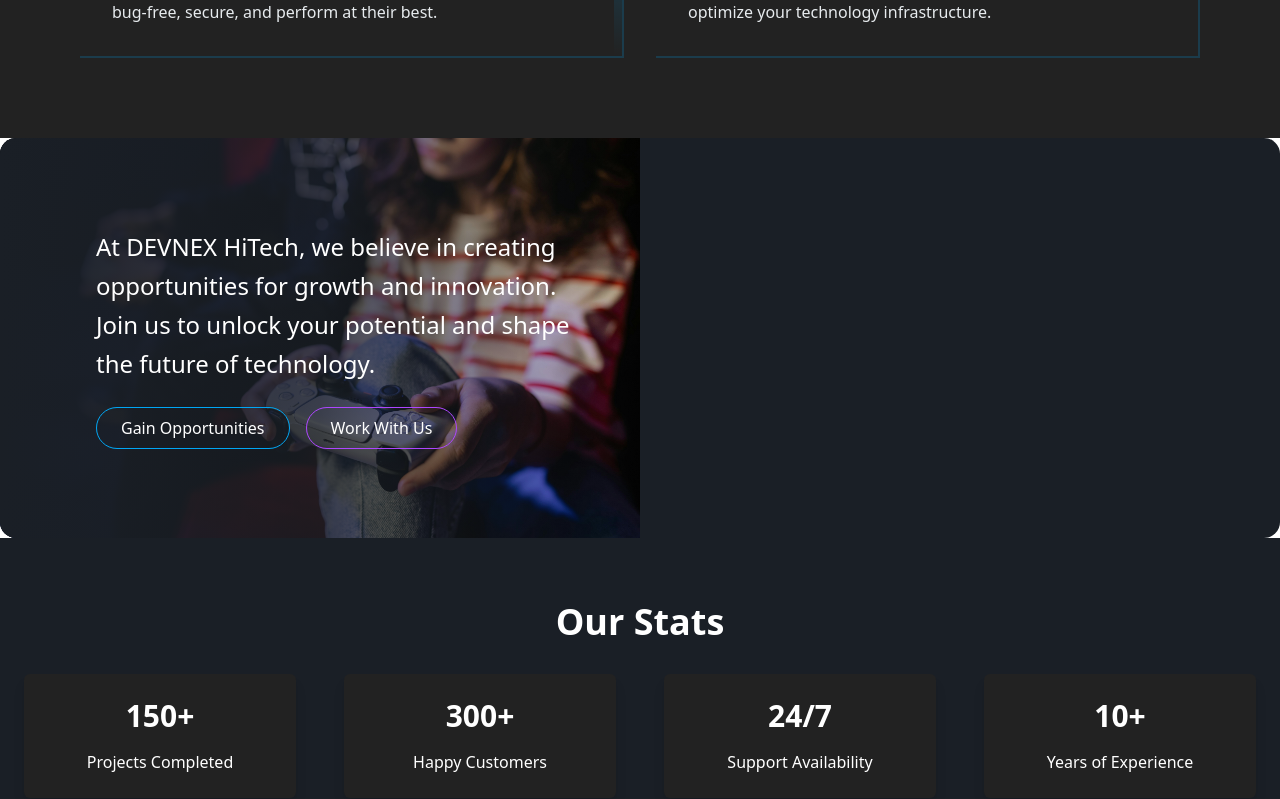
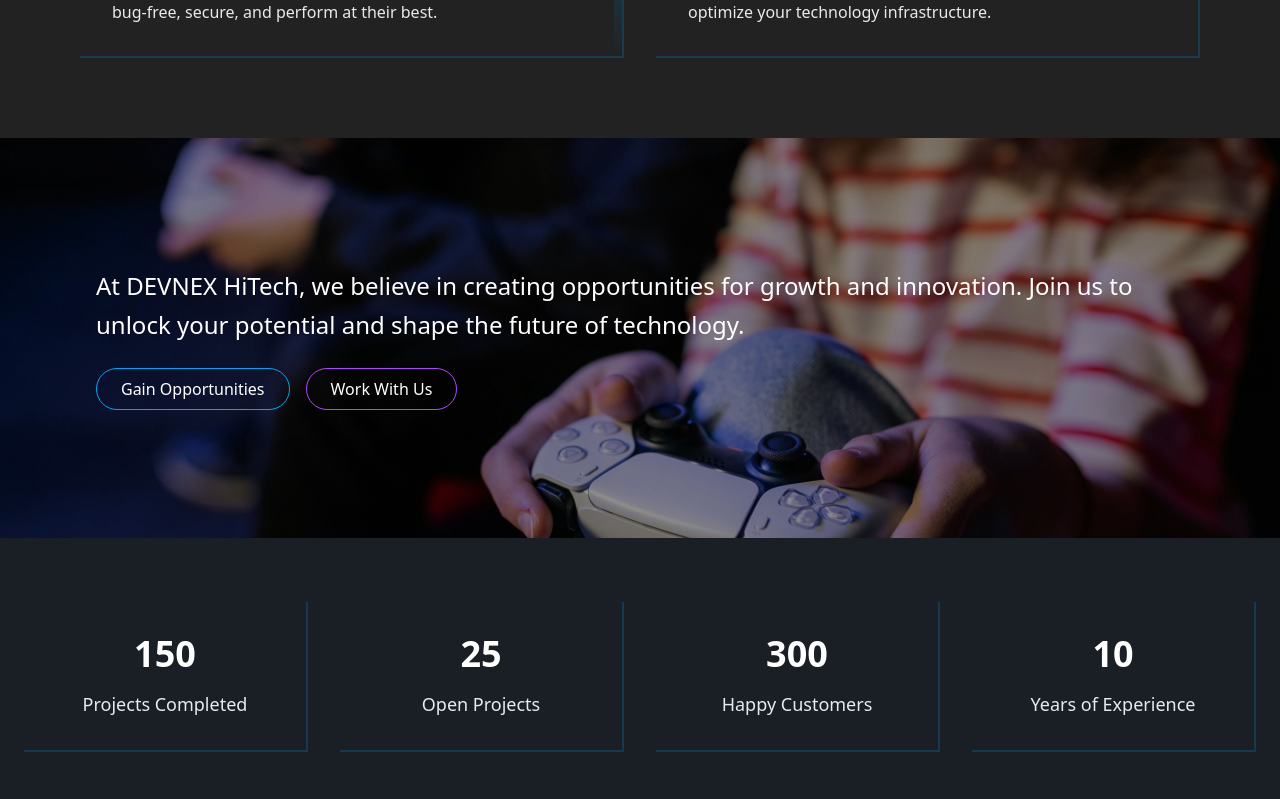
Before and after one commit to Zeden12/DEVNEX-HiTech-fn, a React (Vite) app: page / in a window 1280 px wide. Shown: the part 2401-3200 px from the top of the page. Built offline with nearby package versions, Linux system fonts and the light colour scheme.

Commit message:
complete banner and stats

```diff
--- a/package.json
+++ b/package.json
@@ -14,8 +14,10 @@
     "framer-motion": "^12.4.10",
     "lucide-react": "^0.479.0",
     "react": "^19.0.0",
+    "react-countup": "^6.5.3",
     "react-dom": "^19.0.0",
     "react-icons": "^5.5.0",
+    "react-intersection-observer": "^9.16.0",
     "tailwindcss": "^4.0.12"
   },
   "devDependencies": {
--- a/src/components/OpportunitiesBanner.jsx
+++ b/src/components/OpportunitiesBanner.jsx
@@ -6,19 +6,19 @@
 
   return (
     <div
-      className="relative w-full h-[300px] md:h-[400px] bg-[#1a1f26] flex items-center rounded-2xl overflow-hidden"
+      className="relative w-full h-[300px] md:h-[400px] flex items-center overflow-hidden"
     >
-      {/* Background Image (Right Side) */}
+      {/* Blurred Background Image */}
       <div
-        className="absolute inset-0 bg-cover bg-center bg-no-repeat w-1/2 right-0"
+        className="absolute inset-0 bg-cover bg-center bg-no-repeat backdrop-blur-sm"
         style={{ backgroundImage: `url(${bannerImage})` }}
       ></div>
 
-      {/* Color Overlay (Left Side) */}
-      <div className="absolute inset-0 bg-gradient-to-r from-[#1a1f26] via-[#1a1f26]/80 to-transparent w-1/2"></div>
+      {/* Dark Overlay */}
+      <div className="absolute inset-0 bg-black/40"></div>
 
       {/* Content */}
-      <div className="relative z-10 px-6 md:px-12 lg:px-24 max-w-2xl">
+      <div className="relative z-10 px-6 md:px-12 lg:px-24 w-full max-w-7xl mx-auto">
         {/* Text */}
         <p className="font-poppins text-white text-lg md:text-xl lg:text-2xl leading-relaxed">
           At DEVNEX HiTech, we believe in creating opportunities for growth and innovation. Join us to unlock your potential and shape the future of technology.
--- a/src/components/ServicesSection.jsx
+++ b/src/components/ServicesSection.jsx
@@ -47,18 +47,22 @@
         ].map((service, idx) => (
           <div
             key={idx}
-            className="relative p-8 border-b-2 border-r-2 border-sky-500/20"
+            className="relative p-8 border-b-2 border-r-2 border-sky-500/20 transform transition-all duration-300 hover:scale-105 hover:bg-[#1a1f26] hover:shadow-lg hover:border-sky-500 cursor-pointer group"
           >
             {/* Icon */}
-            <div className="mb-4">
+            <div className="mb-4 transform transition-all duration-300 group-hover:scale-110">
               {service.icon}
             </div>
 
             {/* Title */}
-            <h3 className="text-2xl font-semibold mb-4">{service.title}</h3>
+            <h3 className="text-2xl font-semibold mb-4 transform transition-all duration-300 group-hover:text-sky-500">
+              {service.title}
+            </h3>
 
             {/* Description */}
-            <p className="text-[#E7EBEE]">{service.description}</p>
+            <p className="text-[#E7EBEE] transform transition-all duration-300 group-hover:text-white">
+              {service.description}
+            </p>
 
             {/* Cross Separator */}
             {idx % 2 === 0 && (
--- a/src/components/StatsSection.jsx
+++ b/src/components/StatsSection.jsx
@@ -1,20 +1,35 @@
-// src/components/StatsSection.jsx
 import React from 'react';
+import CountUp from 'react-countup';
+import { InView } from 'react-intersection-observer';
 
 const StatsSection = () => {
   return (
     <section className="py-16 bg-[#1a1f26] text-white text-center">
-      <h2 className="text-4xl font-bold mb-8">Our Stats</h2>
-      <div className="grid grid-cols-1 md:grid-cols-4 gap-12 px-6">
+      <div className="container mx-auto grid grid-cols-1 md:grid-cols-4 gap-8 px-6">
         {[
-          { stat: "150+", title: "Projects Completed" },
-          { stat: "300+", title: "Happy Customers" },
-          { stat: "24/7", title: "Support Availability" },
-          { stat: "10+", title: "Years of Experience" }
+          { stat: 150, title: "Projects Completed" },
+          { stat: 25, title: "Open Projects" },
+          { stat: 300, title: "Happy Customers" },
+          { stat: 10, title: "Years of Experience" }
         ].map((item, idx) => (
-          <div key={idx} className="bg-[#222] p-6 rounded-md shadow-lg">
-            <h3 className="text-3xl font-semibold mb-4">{item.stat}</h3>
-            <p>{item.title}</p>
+          <div key={idx} className="p-8 border-b-2 border-r-2 border-sky-500/20">
+            <InView triggerOnce>
+              {({ inView, ref }) => (
+                <div ref={ref}>
+                  {/* Stat Number */}
+                  <h3 className="text-4xl font-semibold mb-4">
+                    <CountUp
+                      start={0}
+                      end={inView ? item.stat : 0}
+                      duration={2.5}
+                      separator=","
+                    />
+                  </h3>
+                  {/* Stat Title */}
+                  <p className="text-lg text-[#E7EBEE]">{item.title}</p>
+                </div>
+              )}
+            </InView>
           </div>
         ))}
       </div>
```
Also changed, not shown: 1 other file (tests, documents, lock files or other folders).
